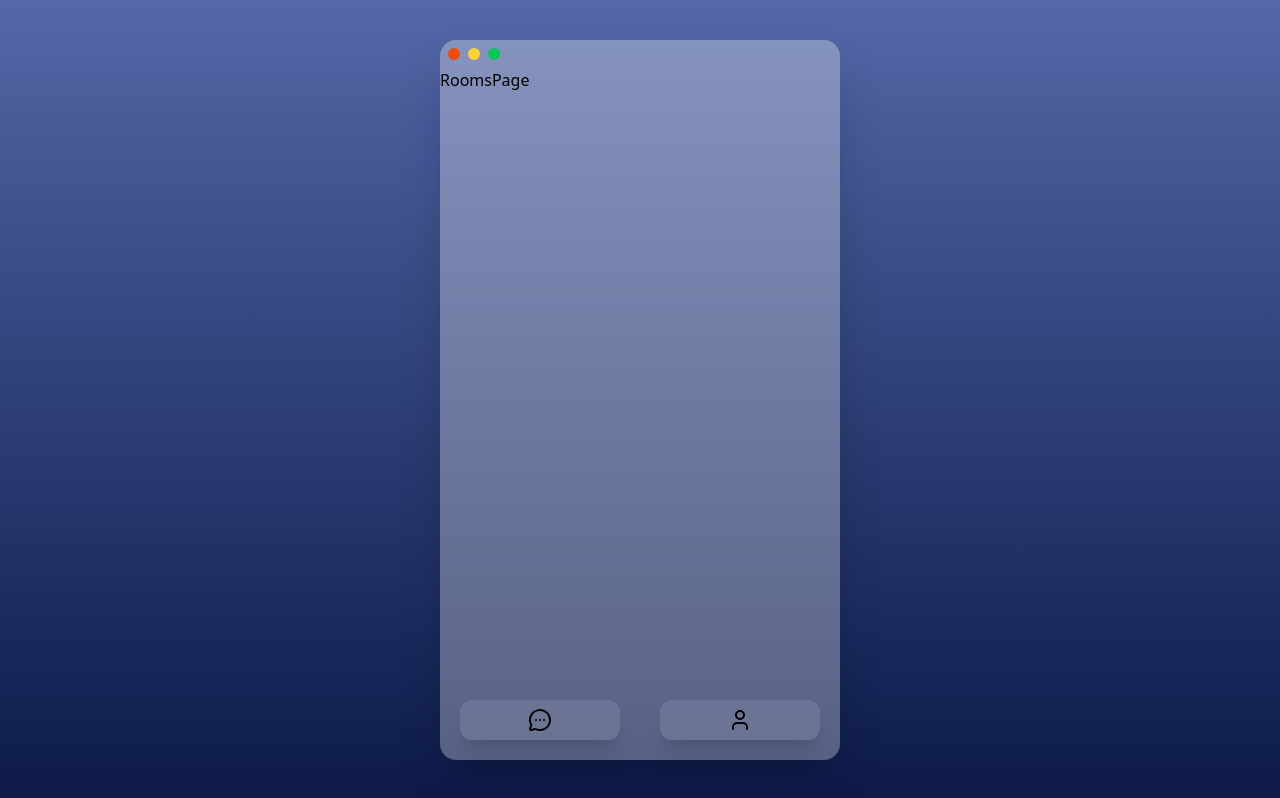
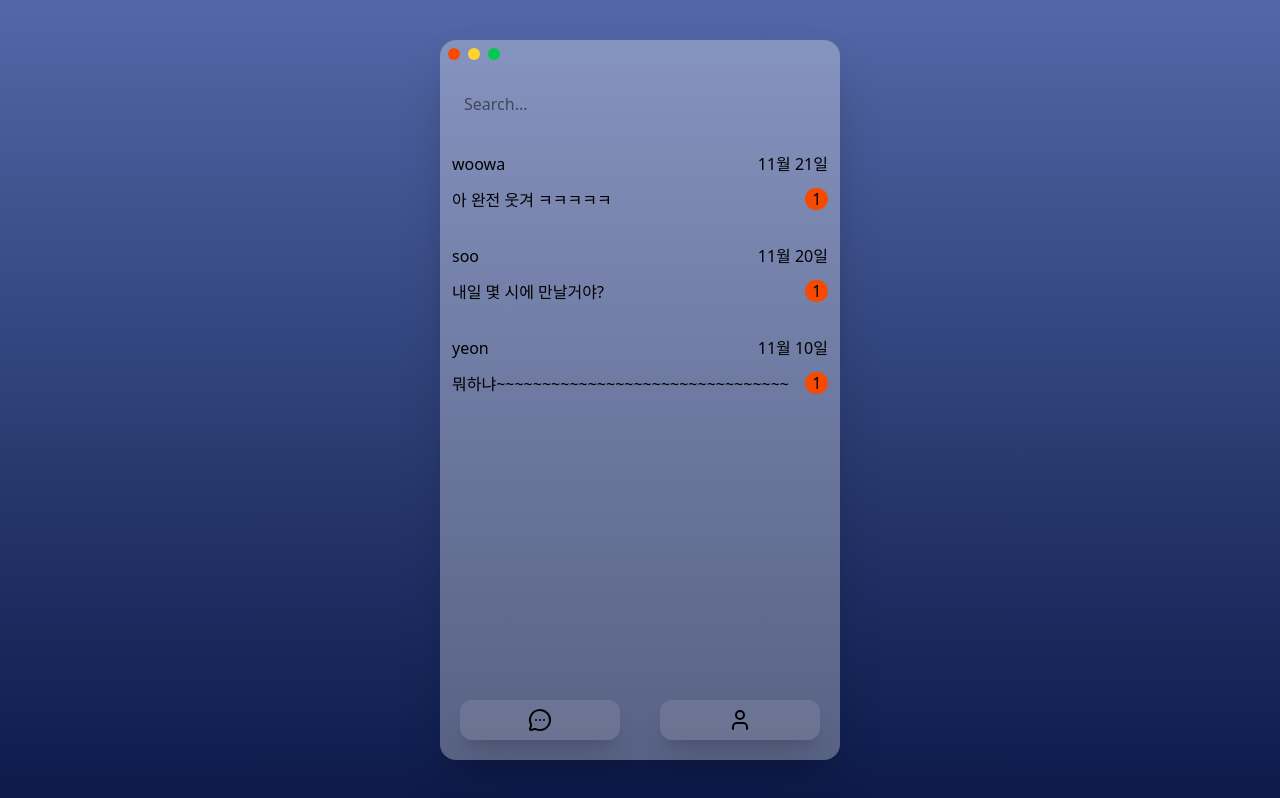
Before and after one commit to varYeon/woowa_Realtime, a Next.js app: page /rooms in a window 1280 px wide. Built offline with nearby package versions, Linux system fonts and the light colour scheme.

Commit message:
style: 채팅룸 목록 UI

```diff
--- a/src/app/rooms/page.tsx
+++ b/src/app/rooms/page.tsx
@@ -1,7 +1,11 @@
+import ChatRoomsClient from "@/components/ChatRoomsClient";
+import SearchBar from "@/components/SearchBar";
+
 export default function RoomsPage() {
   return (
     <>
-      <h1>RoomsPage</h1>
+      <SearchBar />
+      <ChatRoomsClient />
     </>
   );
 }
--- /dev/null
+++ b/src/components/ChatRoomsClient.tsx
@@ -0,0 +1,41 @@
+export default function ChatRoomsClient() {
+  const dummyPosts = [
+    {
+      id: 1,
+      created: "11월 21일",
+      name: "woowa",
+      comment: "아 완전 웃겨 ㅋㅋㅋㅋㅋ",
+    },
+    {
+      id: 2,
+      created: "11월 20일",
+      name: "soo",
+      comment: "내일 몇 시에 만날거야?",
+    },
+    {
+      id: 3,
+      created: "11월 10일",
+      name: "yeon",
+      comment: "뭐하냐~~~~~~~~~~~~~~~~~~~~~~~~~~~~~~~~",
+    },
+  ];
+
+  return (
+    <div className="flex flex-col gap-2">
+      {dummyPosts.map((post) => (
+        <div className="cursor-pointer hover:bg-gray-400 rounded-xl p-3 flex flex-col gap-3">
+          <div key={post.id} className="flex justify-between">
+            <span>{post.name}</span>
+            <span>{post.created}</span>
+          </div>
+          <div className="flex justify-between">
+            <p className="w-full truncate">{post.comment}</p>
+            <div className="bg-orange-600 rounded-4xl h-5.5 w-6 flex flex-col justify-center items-center">
+              1
+            </div>
+          </div>
+        </div>
+      ))}
+    </div>
+  );
+}
--- /dev/null
+++ b/src/components/SearchBar.tsx
@@ -0,0 +1,12 @@
+"use Client";
+
+export default function SearchBar() {
+  return (
+    <div className="p-5">
+      <input
+        placeholder="Search..."
+        className="w-full p-1 rounded-xl outline-none"
+      />
+    </div>
+  );
+}
```
